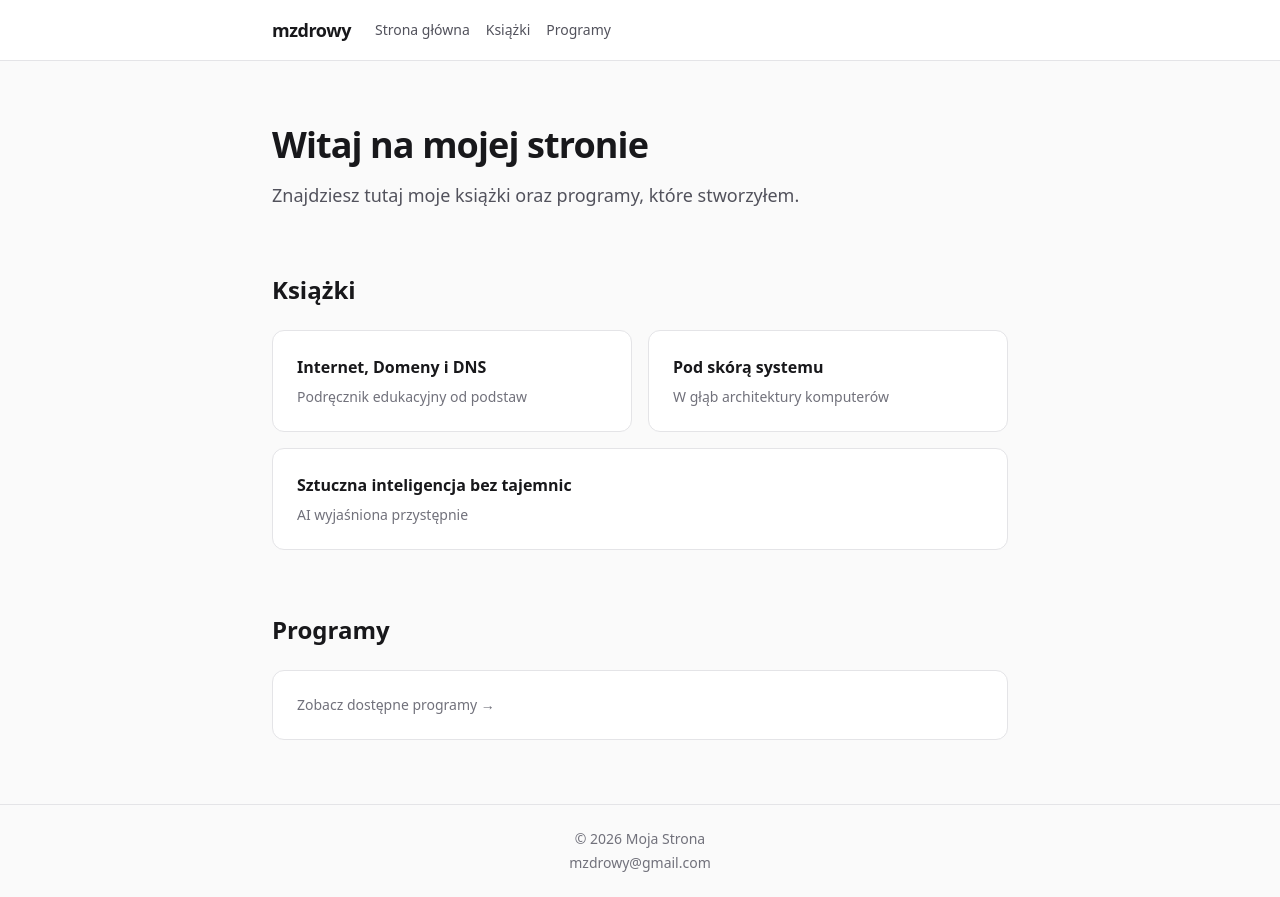
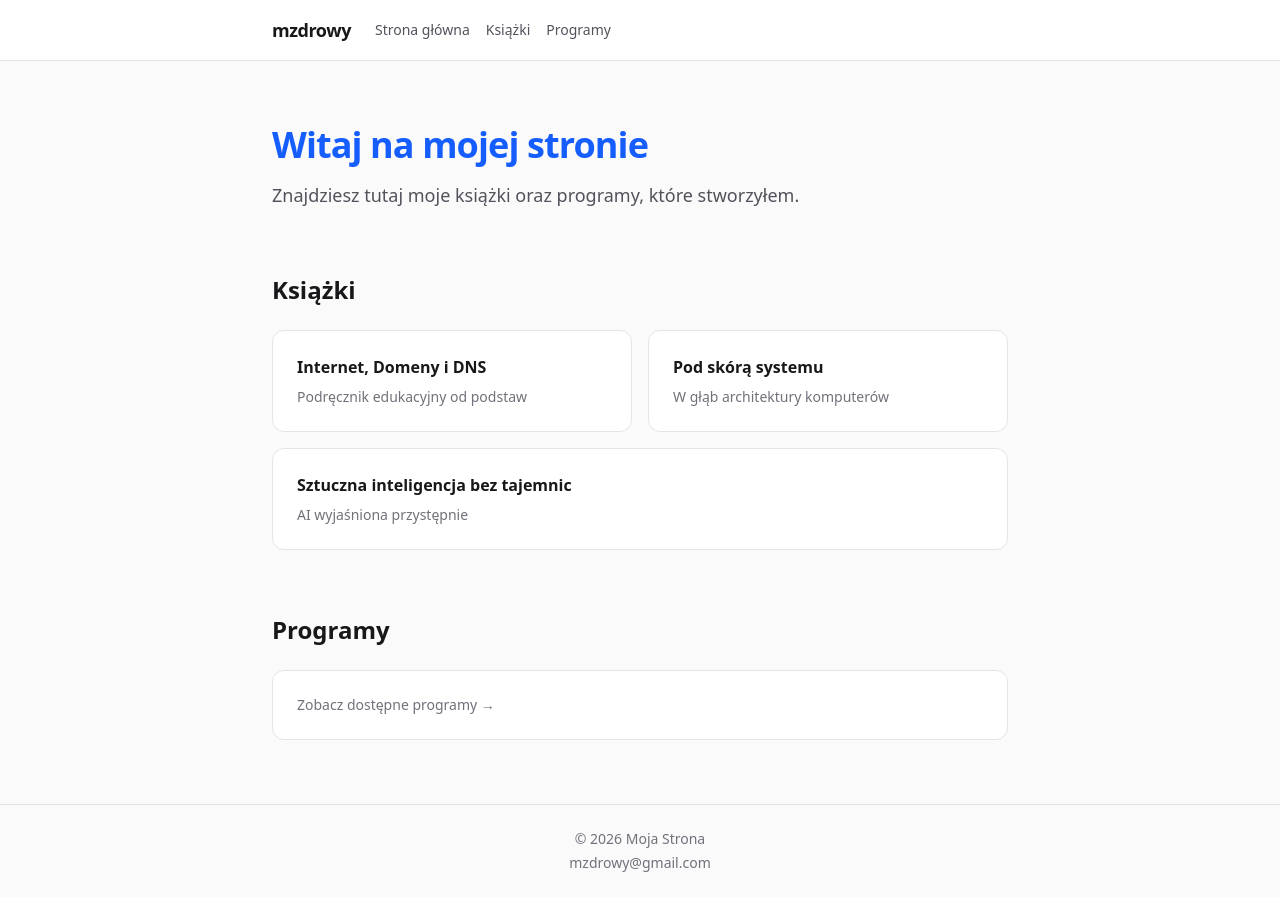
Before and after one commit to MzdrowY/mzdrowy.github.io, a Next.js app: page / in a window 1280 px wide. Built offline with nearby package versions, Linux system fonts and the light colour scheme.

Commit message:
Blue heading on homepage

```diff
--- a/src/app/page.tsx
+++ b/src/app/page.tsx
@@ -5,7 +5,7 @@ export default function Home() {
   return (
     <div className="mx-auto max-w-3xl px-4 py-16">
       <section className="mb-16">
-        <h1 className="mb-4 text-4xl font-bold tracking-tight">
+        <h1 className="mb-4 text-4xl font-bold tracking-tight text-blue-600 dark:text-blue-400">
           Witaj na mojej stronie
         </h1>
         <p className="text-lg leading-relaxed text-zinc-600 dark:text-zinc-400">
```
